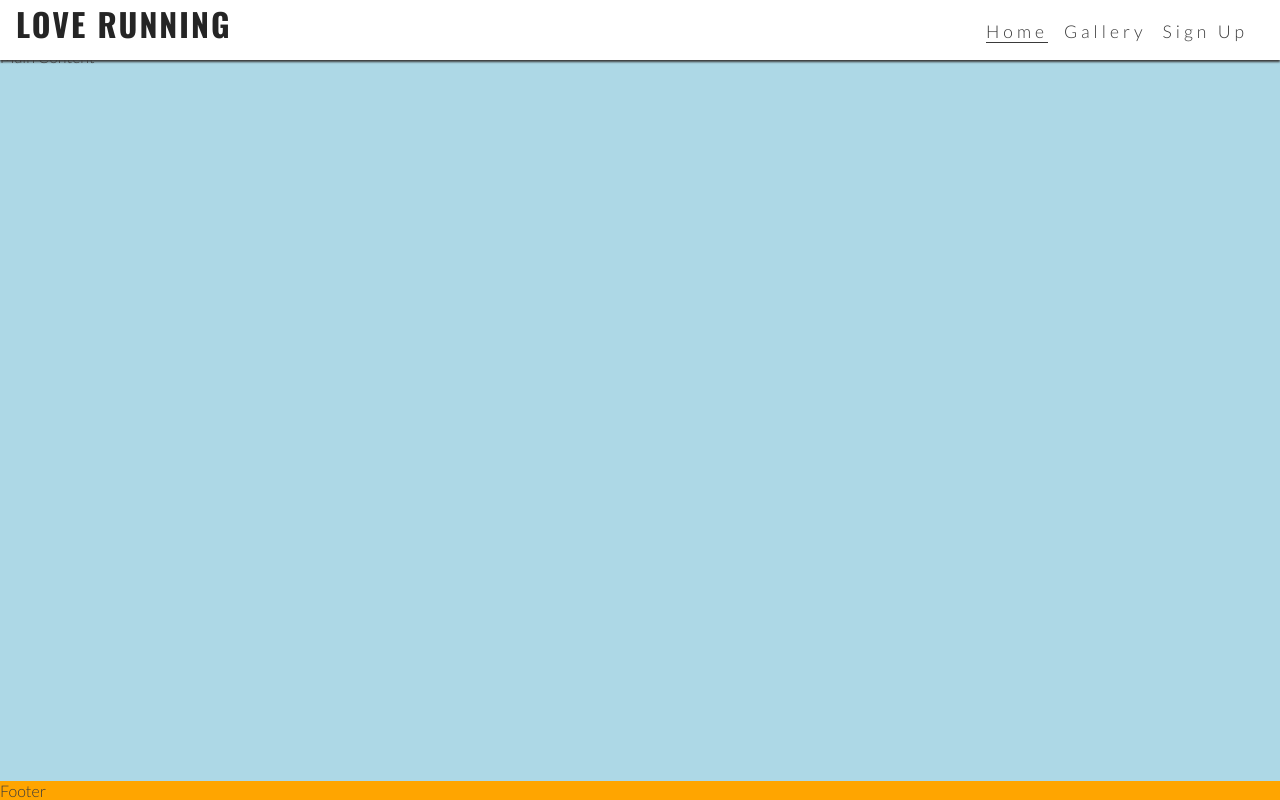
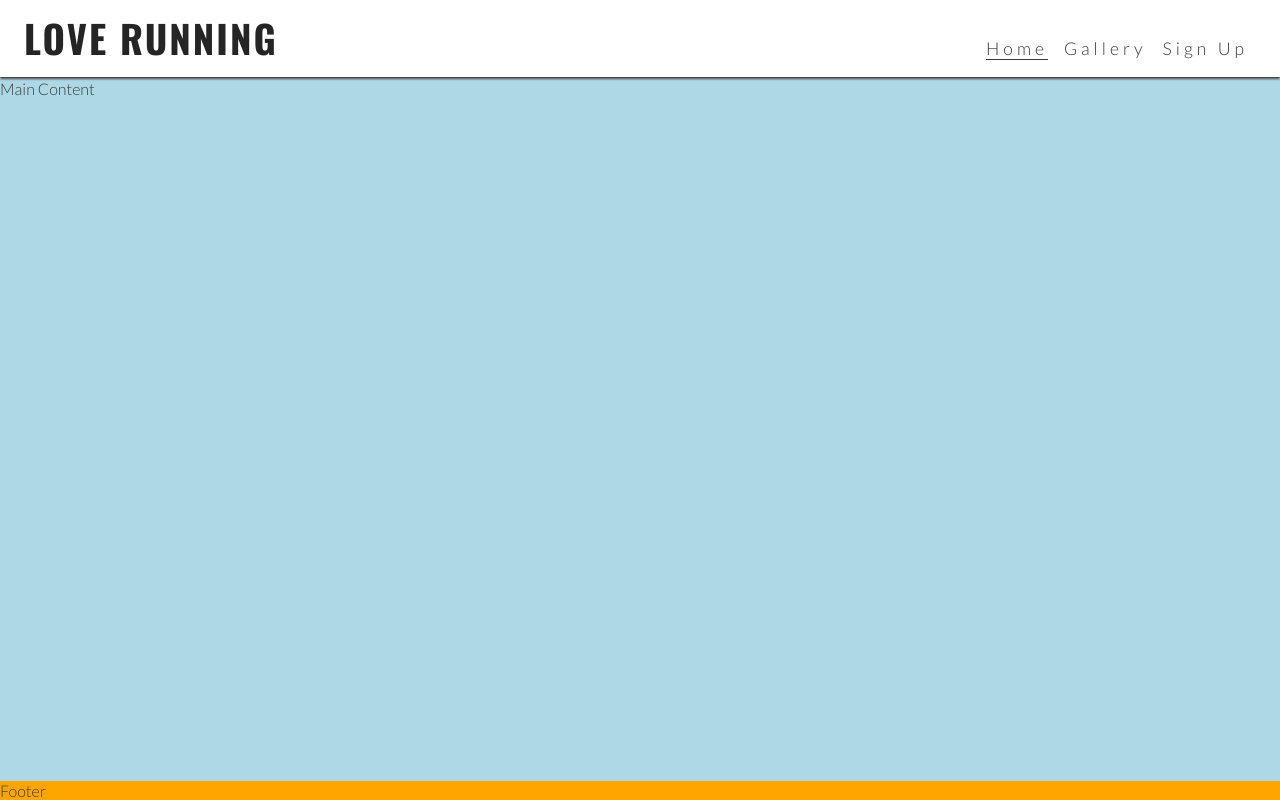
Before and after one commit to Lsverry/Love-running, a plain HTML site: page index.html in a window 1280 px wide. Drawn offline with nearby package versions, Linux system fonts and the light colour scheme.

Commit message:
Make logo larger

```diff
--- a/assets/css/style.css
+++ b/assets/css/style.css
@@ -111,4 +111,12 @@ nav {
     .nav-toggle-label {
         display:none;
     }
+    #logo {
+        font-size: 120%;
+        line-height: 75px;
+        margin:0 0.5rem;
+    }
+    main {
+        margin-top: 79px;
+    }
 }
```
